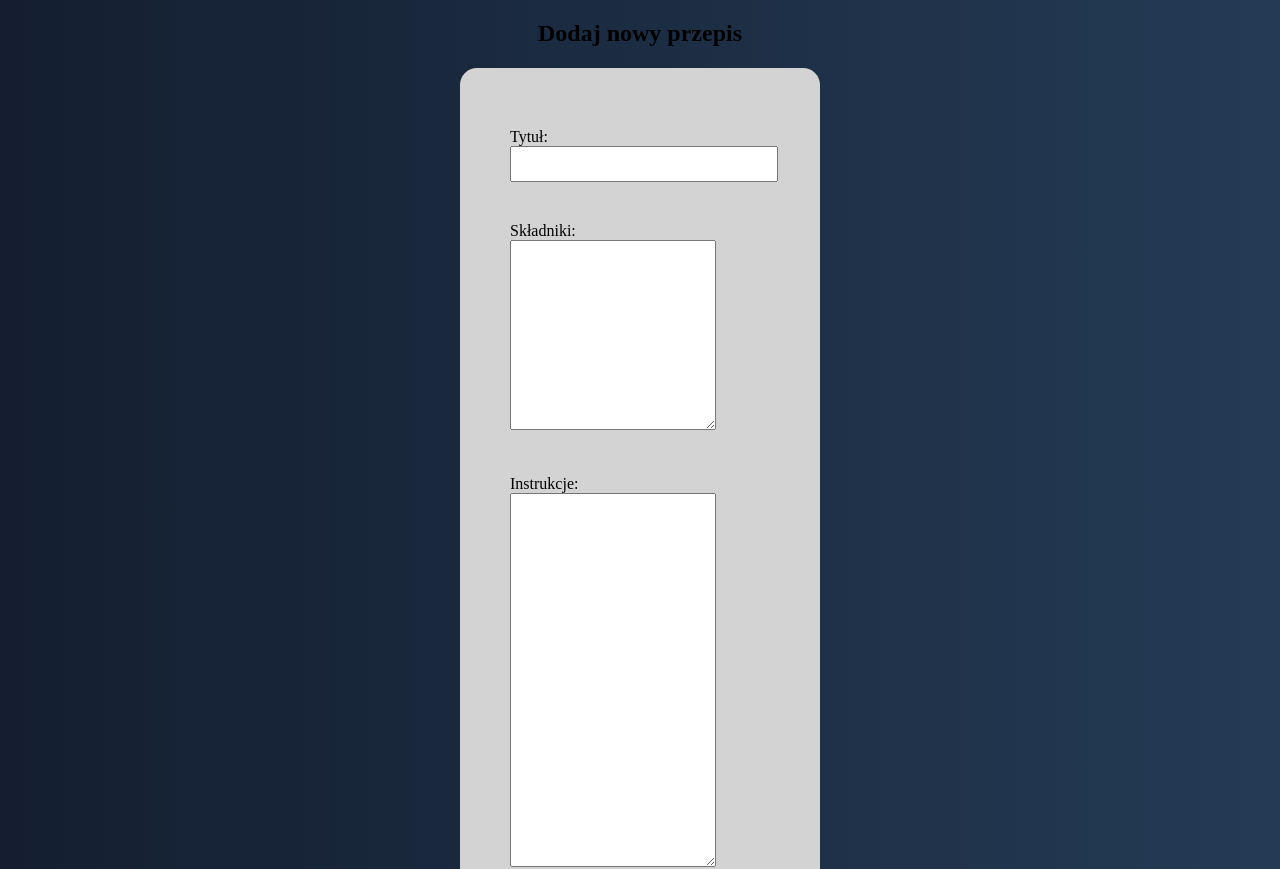
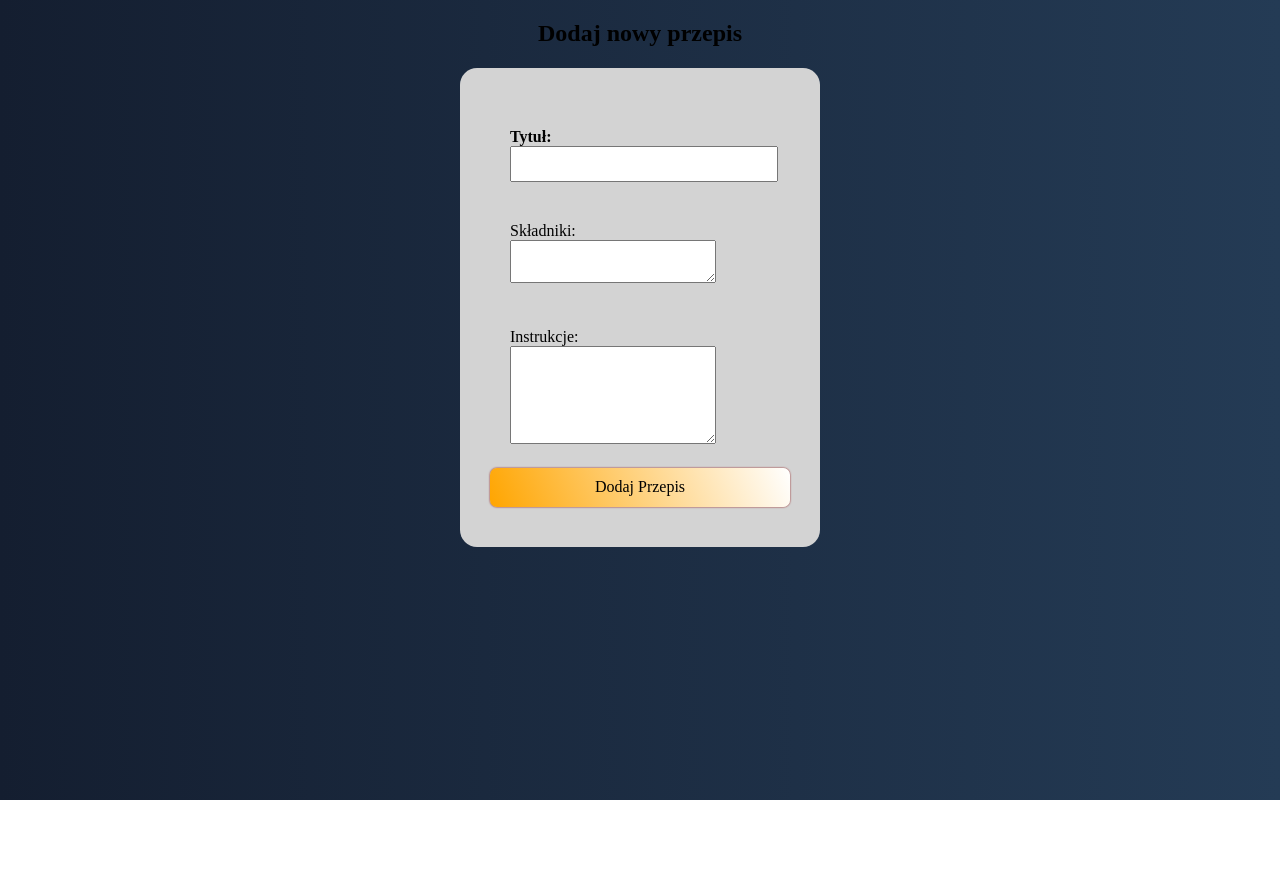
Before and after one commit to Mercaton/Recipe-Book-APP, a React (Vite) app: page / in a window 1280 px wide. Shown: the top 869 px of the page. After the commit the page ends 800 px from the top, so only its background shows below. Built offline with nearby package versions, Linux system fonts and the light colour scheme.

Commit message:
resizing the input font

```diff
--- a/src/components/AddRecipe.jsx
+++ b/src/components/AddRecipe.jsx
@@ -38,7 +38,7 @@ const AddRecipe = () => {
                     Składniki:
                     <textarea
                         value={ingredients}
-                        rows="10"
+                        // rows="5"
                         onChange={(e) => setIngredients(e.target.value)}
                         required
                     />
@@ -47,7 +47,7 @@ const AddRecipe = () => {
                     Instrukcje:
                     <textarea
                         value={instructions}
-                        rows="20"
+                        rows="5"
                         onChange={(e) => setInstructions(e.target.value)}
                         required
                     />
--- a/src/styles/_addrecipe.scss
+++ b/src/styles/_addrecipe.scss
@@ -18,7 +18,6 @@
   border-radius: 17px;
   input {
     width: 100%;
-
     height: 30px;
   }
   textarea {
@@ -52,3 +51,7 @@
   color: black;
   box-shadow: 0 0 5px black;
  }
+
+label:nth-child(1) {
+  font-weight: bold;
+}
```
